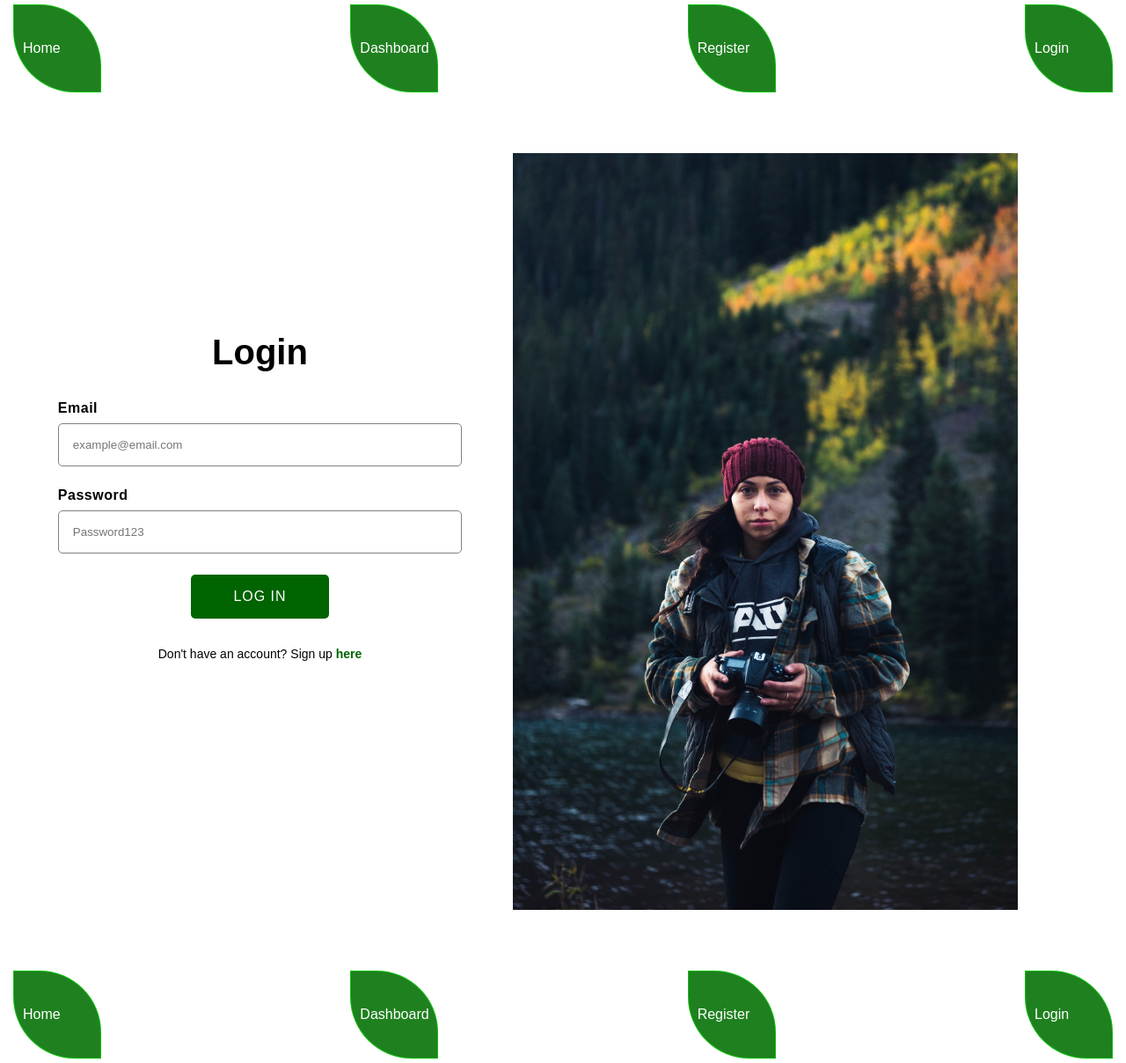
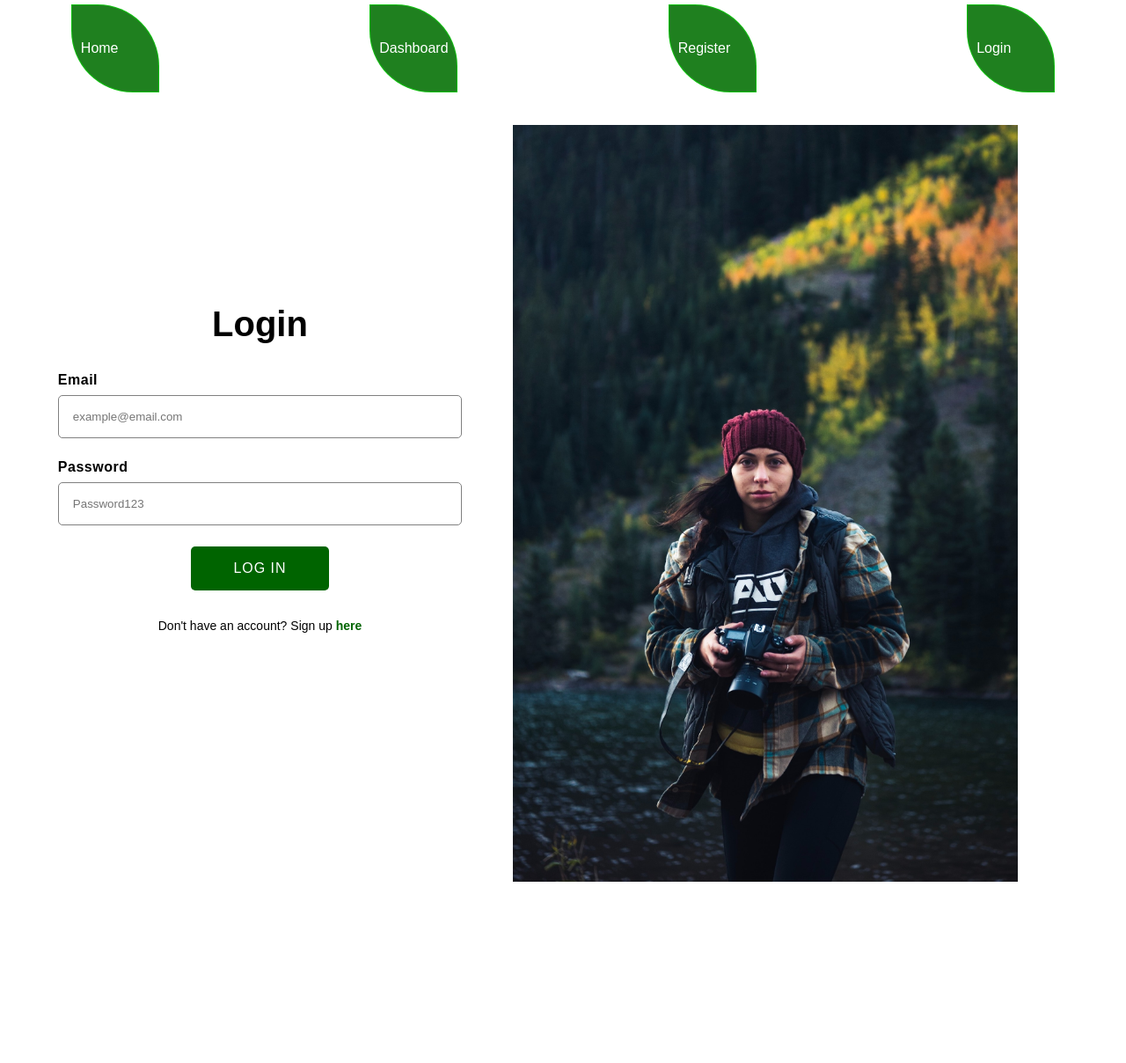
Before and after one commit to jake4369/greenpics, a React (Create React App) app in the folder frontend/: page /login in a window 1280 px wide. Shown: the whole page at 88% size. After the commit the page ends 1066 px from the top, so only its background shows below. Built offline with nearby package versions, Linux system fonts and the light colour scheme.

Commit message:
Fix styles

```diff
--- a/frontend/src/App.js
+++ b/frontend/src/App.js
@@ -2,7 +2,6 @@ import { Outlet } from "react-router-dom";
 import { ToastContainer } from "react-toastify";
 import "react-toastify/dist/ReactToastify.css";
 
-import Footer from "./Components/Layout/Footer";
 import Header from "./Components/Layout/Header";
 
 const App = () => {
@@ -10,7 +9,6 @@ const App = () => {
     <div className="app">
       <Header />
       <Outlet />
-      <Footer />
       <ToastContainer />
     </div>
   );
--- a/frontend/src/Screens/DashboardScreen/styles.css
+++ b/frontend/src/Screens/DashboardScreen/styles.css
@@ -6,7 +6,7 @@
 }
 
 .sidebar {
-  background: lightblue;
+  background: rgb(248, 245, 245);
   padding: 1rem;
   border-radius: 0.3125rem;
   margin-bottom: 2rem;
@@ -19,7 +19,7 @@
 }
 
 .mobile-sidebar a {
-  color: #fff;
+  color: darkgreen;
   font-size: 2rem;
 }
 
@@ -206,7 +206,7 @@
   .desktop-sidebar a {
     display: flex;
     align-items: center;
-    color: #fff;
+    color: darkgreen;
     font-size: 1.5rem;
     text-decoration: none;
   }
--- a/frontend/src/components/Layout/Header.jsx
+++ b/frontend/src/components/Layout/Header.jsx
@@ -34,9 +34,11 @@ const Header = () => {
           <Link to="/dashboard/profile" className="nav-link">
             Dashboard
           </Link>
-          <Link to="/register" className="nav-link">
-            Register
-          </Link>
+          {!userInfo && (
+            <Link to="/register" className="nav-link">
+              Register
+            </Link>
+          )}
           {userInfo ? (
             <Link to="/" className="nav-link" onClick={handleLogout}>
               Logout
--- a/frontend/src/components/Layout/styles.css
+++ b/frontend/src/components/Layout/styles.css
@@ -1,15 +1,13 @@
 /* header */
 .navBar-container {
   /* background-color: rgb(2, 125, 84); */
+  width: 87.2%;
+  margin: 0 auto;
 }
 .link-container {
-
   padding: 0 10px;
   display: flex;
   justify-content: space-between;
-
-
-
 }
 .nav-link {
   display: flex;
@@ -26,8 +24,6 @@
   border-radius: 0 70px;
   background-color: #1f801f;
   transform: rotate(0deg);
-
-
 }
 
 .nav-link:hover {
@@ -73,3 +69,15 @@ footer {
   border: 1px solid rgb(0, 255, 0);
   color: rgb(255, 179, 0);
 }
+
+@media (min-width: 48rem) {
+  .navBar-container {
+    width: 89.7135416667%;
+  }
+}
+
+@media (min-width: 90rem) {
+  .navBar-container {
+    width: 77.0833333333%;
+  }
+}
--- a/frontend/src/index.css
+++ b/frontend/src/index.css
@@ -45,6 +45,7 @@ img {
 .screen {
   width: 87.2%;
   margin: 0 auto;
+  padding-top: 2rem;
 }
 
 /* ==========
```
Lines whose indentation alone changed are shown as unchanged.
